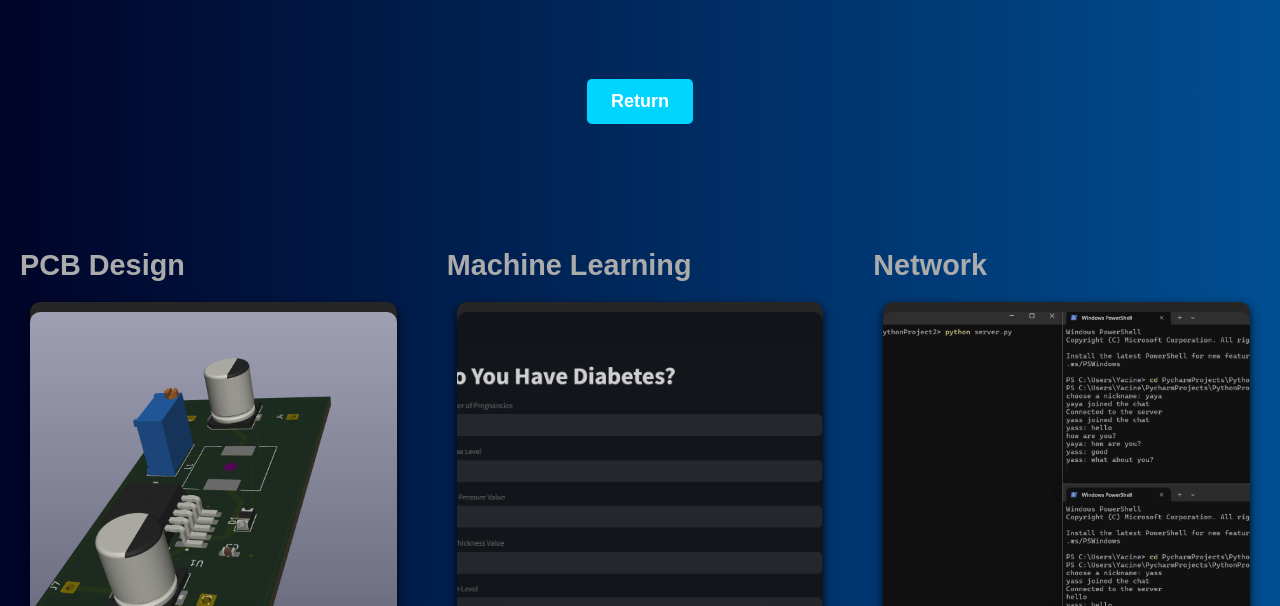
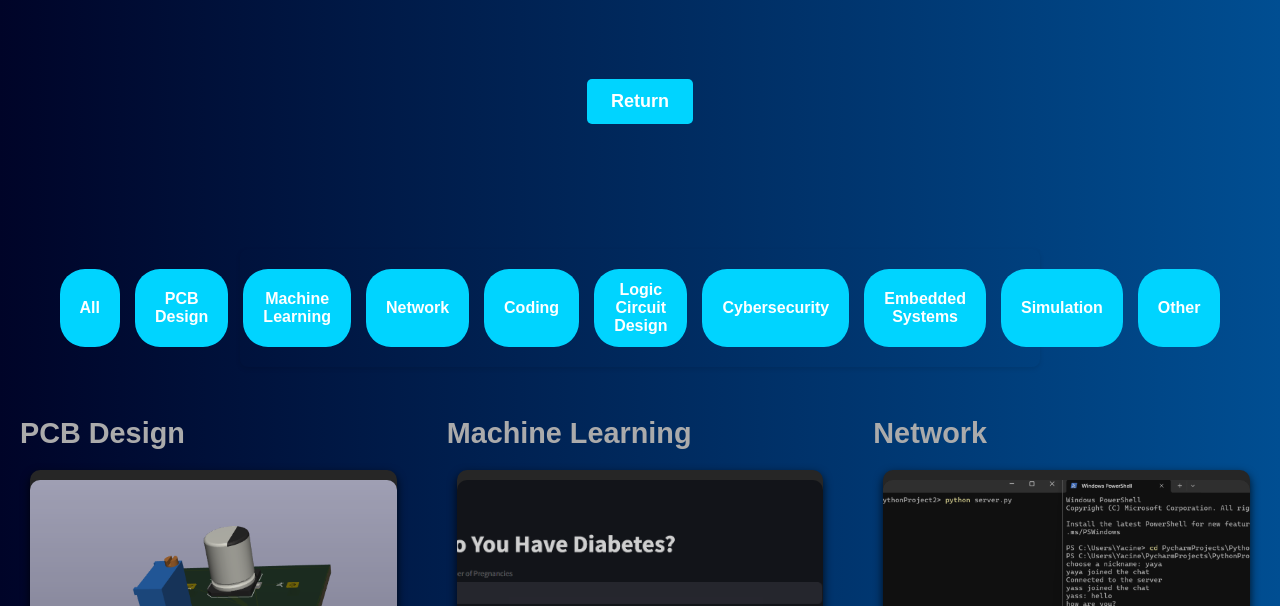
Before and after one commit to YacineOuhrouche/portfolio, a plain HTML site: page index1.html in a window 1280 px wide. Shown: the part 166-772 px from the top of the page. Drawn offline with Linux system fonts and the light colour scheme.

Commit message:
Add files via upload

```diff
--- a/index1.html
+++ b/index1.html
@@ -8,6 +8,73 @@
   <link rel="icon" href="picture/Screenshot 2024-11-22 213930.png" />
   <script src="https://kit.fontawesome.com/0584cad3b7.js" crossorigin="anonymous"></script>
   <style>
+    /* General Styling */
+body {
+  font-family: 'Arial', sans-serif;
+  background-color: #f4f4f9;
+  color: #333;
+  margin: 0;
+  padding: 0;
+}
+
+.filter-menu {
+  display: flex;
+  justify-content: center;
+  gap: 15px;
+  padding: 20px;
+
+  box-shadow: 0 2px 5px rgba(0, 0, 0, 0.1);
+  border-radius: 8px;
+  margin: 20px auto;
+  max-width: 800px;
+}
+
+/* Button Styles */
+.filter-menu button {
+  background-color:  #00d4ff;
+  color: #fff;
+  font-size: 16px;
+  padding: 12px 20px;
+  border: none;
+  cursor: pointer;
+  border-radius: 25px;
+  transition: all 0.3s ease;
+  font-weight: 600;
+}
+
+.filter-menu button:hover {
+  background-color:  #ff004f;
+  transform: scale(1.05);
+  box-shadow: 0 4px 8px rgba(0, 0, 0, 0.15);
+}
+
+.filter-menu button:focus {
+  outline: none;
+}
+
+/* Active Button Style */
+.filter-menu button.active {
+  background-color: #28a745;
+}
+
+.filter-menu button.active:hover {
+  background-color: #218838;
+}
+
+/* Responsive Design */
+@media (max-width: 768px) {
+  .filter-menu {
+    flex-direction: column;
+    align-items: center;
+  }
+
+  .filter-menu button {
+    margin-bottom: 10px;
+    width: 100%;
+  }
+}
+
+
     .language-selector {
       position: fixed;
       top: 20px;
@@ -63,10 +130,22 @@
         </a>
       </div>
     </div>
+    <div class="filter-menu">
+      <button onclick="filterPortfolio('all')">All</button>
+      <button onclick="filterPortfolio('PCB Design')">PCB Design</button>
+      <button onclick="filterPortfolio('Machine Learning')">Machine Learning</button>
+      <button onclick="filterPortfolio('Network')">Network</button>
+      <button onclick="filterPortfolio('Coding')">Coding</button>
+      <button onclick="filterPortfolio('Logic Circuit Design')">Logic Circuit Design</button>
+      <button onclick="filterPortfolio('Cybersecurity')">Cybersecurity</button>
+      <button onclick="filterPortfolio('Embedded Systems')">Embedded Systems</button>
+      <button onclick="filterPortfolio('Simulation')">Simulation</button>
+      <button onclick="filterPortfolio('Other')">Other</button>
+    </div>
 
     <!-- Portfolio Categories -->
     <div class="work-list">
-      <div class="category">
+      <div class="category" data-category="PCB Design">
         <h3 data-lang="en">PCB Design</h3>
         <h3 data-lang="fr">Conception de PCB</h3>
         <div class="work">
@@ -94,8 +173,8 @@
         </div>
       </div>
 
-      <div class="category">
-        <h3 data-lang="en">Machine Learning</h3>
+      <div class="category" data-category="Machine Learning">
+        <h3 data-lang="en" >Machine Learning</h3>
         <h3 data-lang="fr">Apprentissage Automatique</h3>
         <div class="work">
           <img src="picture/Screenshot 2024-12-23 190247.png" alt="Diabetes Predictor">
@@ -122,7 +201,7 @@
         </div>
       </div>
 
-      <div class="category">
+      <div class="category" data-category="Network">
         <h3 data-lang="en">Network</h3>
         <h3 data-lang="fr">Réseau</h3>
         <div class="work">
@@ -150,7 +229,7 @@
         </div>
       </div>
 
-      <div class="category">
+      <div class="category" data-category="Coding">
         <h3 data-lang="en">Coding</h3>
         <h3 data-lang="fr">Programmation</h3>
         <div class="work">
@@ -174,7 +253,7 @@
         </div>
       </div>
 
-      <div class="category">
+      <div class="category" data-category="Logic Circuit Design">
         <h3 data-lang="en">Logic Circuit Design</h3>
         <h3 data-lang="fr">Conception de Circuits Logiques</h3>
         <div class="work">
@@ -202,7 +281,7 @@
         </div>
       </div>
 
-      <div class="category">
+      <div class="category" data-category="Cybersecurity">
         <h3 data-lang="en">Cybersecurity</h3>
         <h3 data-lang="fr">Cybersécurité</h3>
         <div class="work">
@@ -228,7 +307,7 @@
         </div>
       </div>
 
-      <div class="category">
+      <div class="category" data-category="Embedded Systems">
         <h3 data-lang="en">Embedded Systems</h3>
         <h3 data-lang="fr">systèmes embarqués</h3>
         <div class="work">
@@ -246,7 +325,7 @@
       </div>
 
 
-      <div class="category">
+      <div class="category" data-category="Simulation">
         <h3>Simulation</h3>
         <div class="work">
           <img src="picture/Screenshot 2025-01-25 145454.png" alt="Plant Data Analyzer Project">
@@ -261,7 +340,7 @@
         </div>
       </div>
 
-      <div class="category">
+      <div class="category" data-category="Other">
         <h3 data-lang="en">Other</h3>
         <h3 data-lang="fr"> Autre</h3>
 
@@ -309,5 +388,28 @@
 
     changeLanguage('en');  // Default to English
   </script>
+   <script>
+    function filterPortfolio(category) {
+      const categories = document.querySelectorAll('.category');
+
+      categories.forEach((categoryElement) => {
+        // If "All" is selected, show all items
+        if (category === 'all') {
+          categoryElement.style.display = 'block';
+        } else {
+          // Otherwise, check if the category matches and show/hide accordingly
+          if (categoryElement.getAttribute('data-category') === category) {
+            categoryElement.style.display = 'block';
+          } else {
+            categoryElement.style.display = 'none';
+          }
+        }
+      });
+    }
+
+    // Initialize with "All" visible
+    filterPortfolio('all');
+  </script>
+
 </body>
 </html>
```
